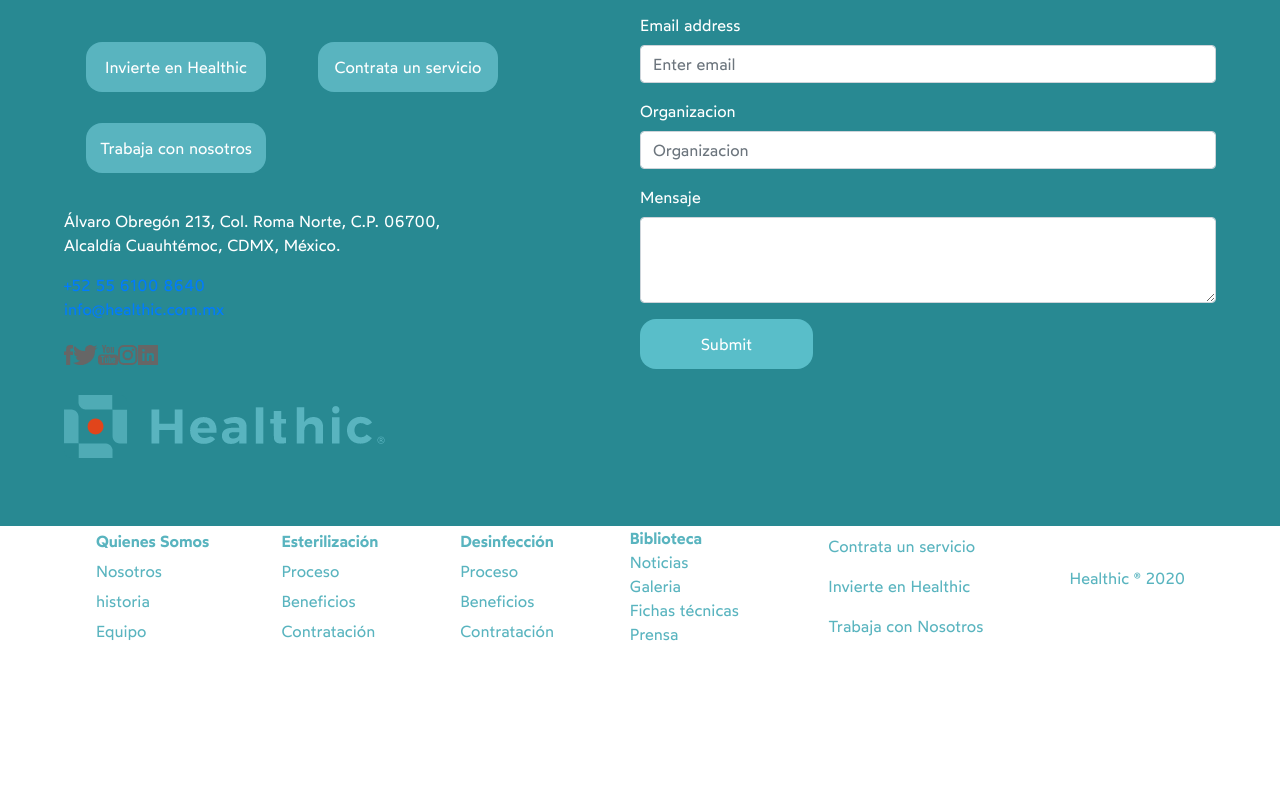
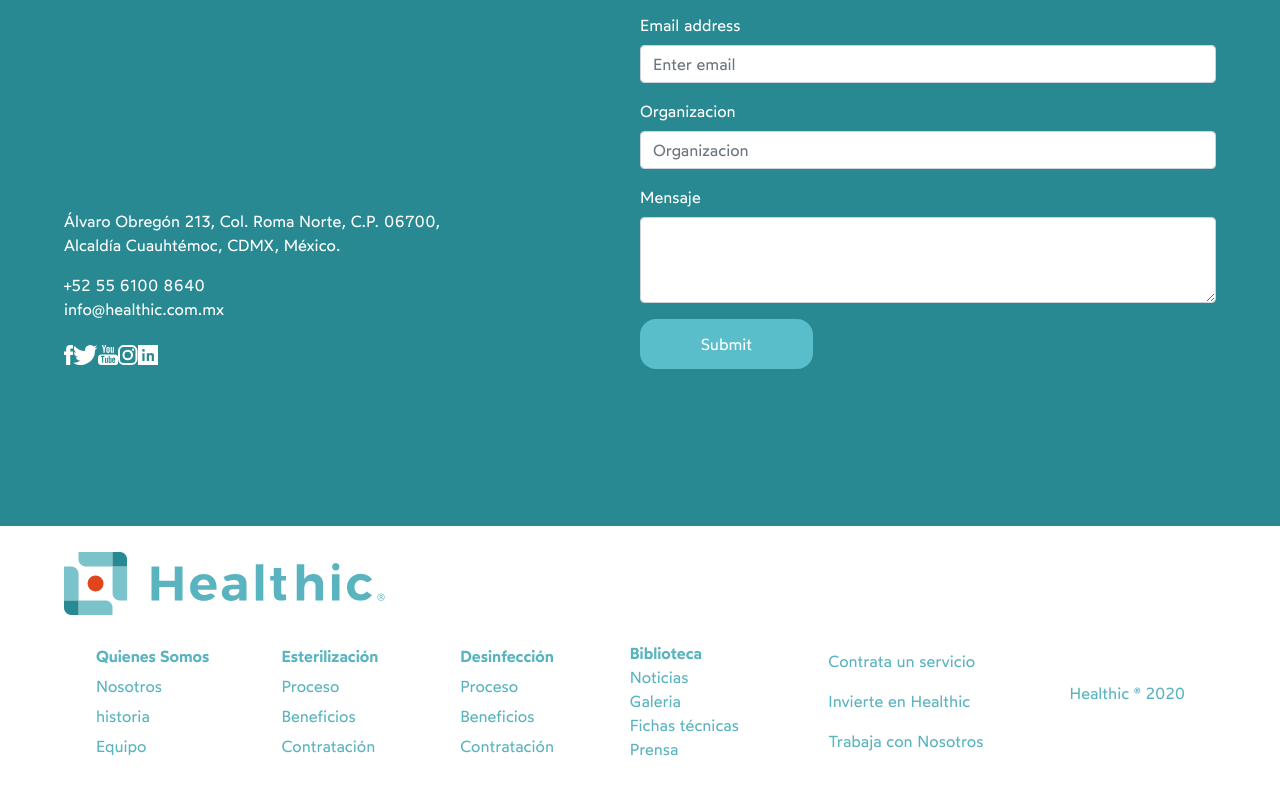
Before and after one commit to birdiedaboy/healthic, a plain HTML site: page index.html in a window 1280 px wide. Shown: the part 2798-3593 px from the top of the page. Before the commit the page ends 3508 px from the top, so only its background shows below. Drawn offline with nearby package versions, Linux system fonts and the light colour scheme.

Commit message:
sacando logo del footer a el bread

```diff
--- a/css/slider.css
+++ b/css/slider.css
@@ -276,10 +276,10 @@ footer{
     color: white;
 }
 .imgfooter{
-    grid-row: 7;
-    grid-column: span 2;
-    justify-self: start;
-    align-self: center;
+    margin-right: auto;
+    padding-left: 5%;
+    padding-bottom: 2%;
+    padding-top: 2%;
 }
 aside{
     min-width: 50%;
@@ -318,12 +318,15 @@ address{
     margin-top: 3%;
 
 }
+.linkfoot{
+    color: white;
+}
 .socialicons{
     height: 20px;
     grid-column: 1/2;
     grid-row: 6;
     display: flex;
-    fill:#666;
+    fill: white;
 }
 
 .bread{
--- a/index.html
+++ b/index.html
@@ -368,15 +368,17 @@
 <footer>
     <aside>
         <h3>Contacto</h3>
+<!--
         <button>Contrata un servicio</button>
         <button>Trabaja con nosotros</button>
         <button>Invierte en Healthic</button>
+-->
         <address>
             <p>
                 Álvaro Obregón 213, Col. Roma Norte, C.P. 06700, <br>Alcaldía Cuauhtémoc, CDMX, México.
             </p>
-            <a href="tel:+525561008640">+52 55 6100 8640</a>
-            <a href="mailto:info@healthic.com.mx">info@healthic.com.mx</a>
+            <a href="tel:+525561008640" class="linkfoot">+52 55 6100 8640</a>
+            <a href="mailto:info@healthic.com.mx" class="linkfoot">info@healthic.com.mx</a>
         </address>
         <div class="socialicons">
             <?xml version="1.0" encoding="UTF-8"?>
@@ -420,7 +422,7 @@
 </svg>
 
         </div>
-        <img src="img/logo02.png" class="imgfooter">
+<!--        <img src="img/logo02.png" class="imgfooter">-->
     </aside>
     <form>
      <div class="form-group">
@@ -444,7 +446,9 @@
 </form>
 
    </footer>
+   <img src="img/logo02.png" class="imgfooter">
 <div class="bread">
+
       <div class="links">
           <a href="#" class="bredtitulo">Quienes Somos</a>
           <a href="#">Nosotros</a>
```
